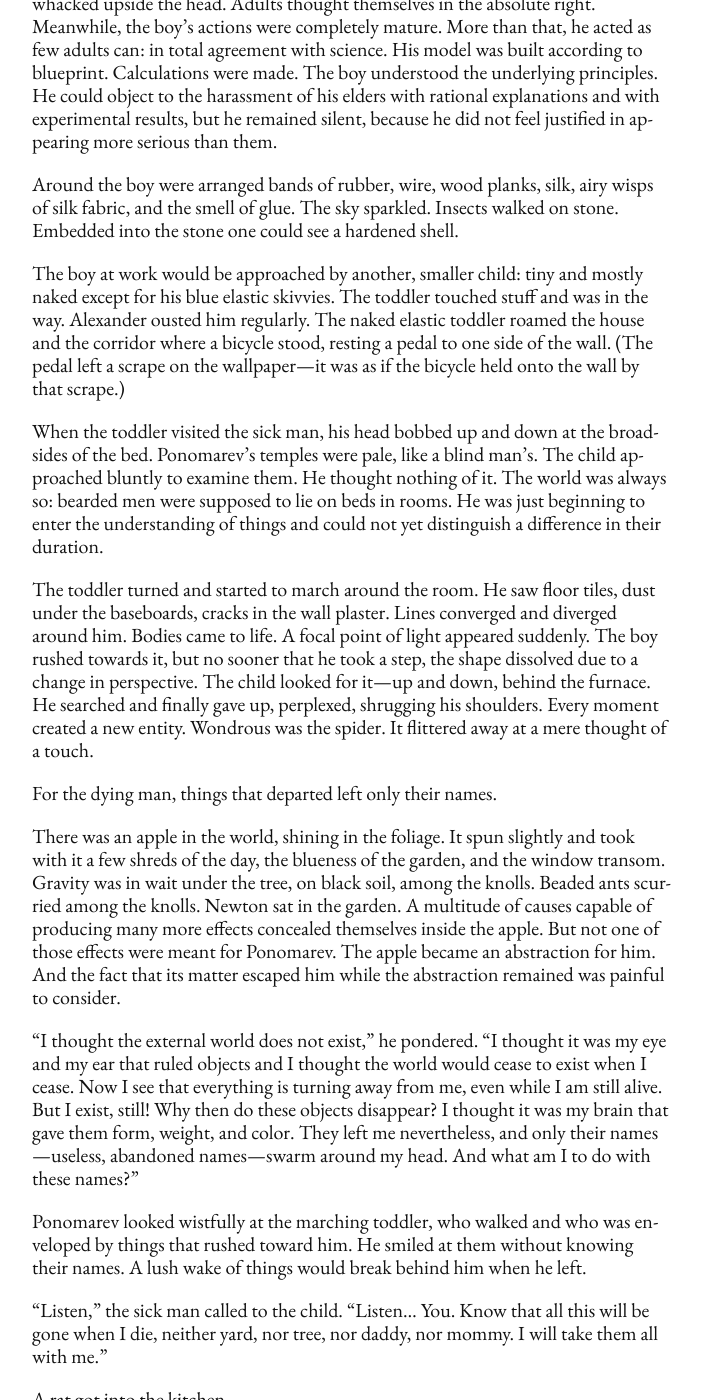
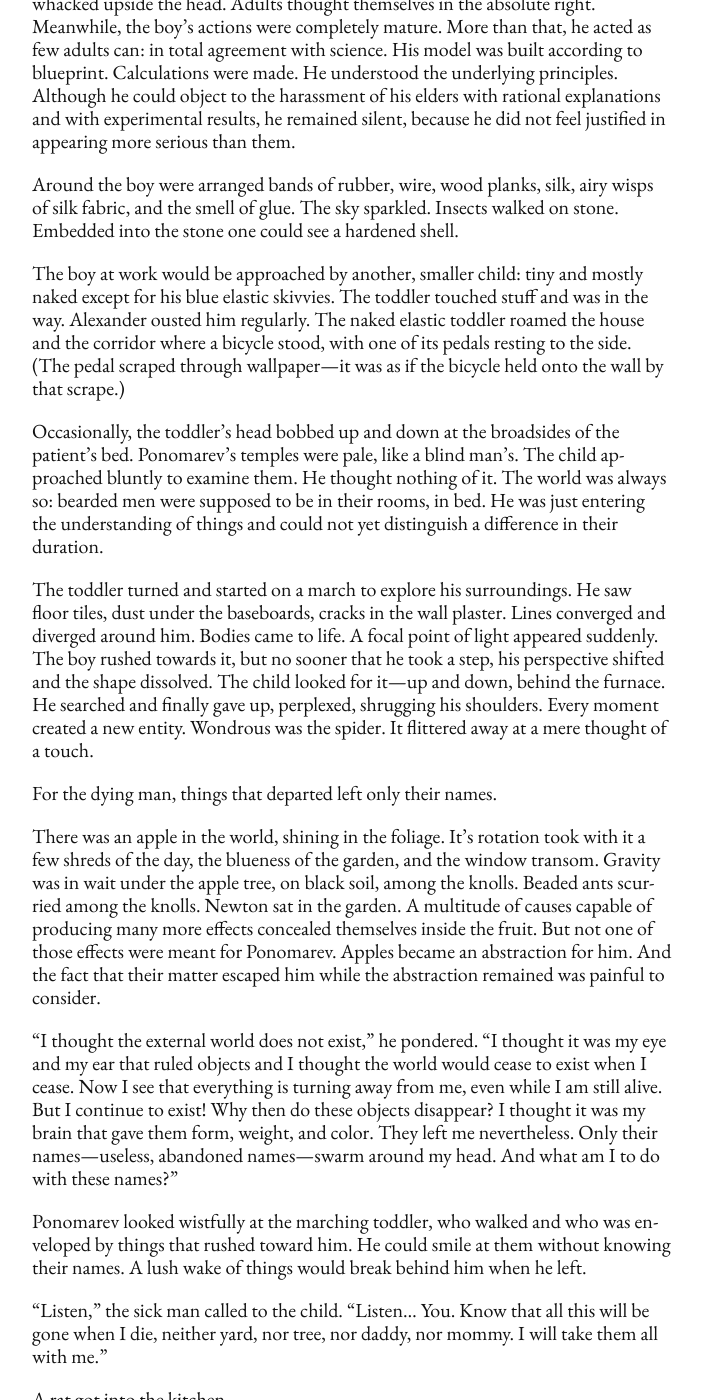
Before and after one commit to denten/denten.github.io, a Jekyll site: the page built from _posts/2017-06-07-liompa.md, in a window 1280 px wide and 1400 px high, scrolled down 1536 px. Shown: the whole window, without its empty margins (288-991 px from the left). Built offline with Jekyll 4.4.1, drawn with Linux system fonts in a browser that asks for light colours; nearby versions of some CDN libraries; library files that are not in the unit come from our copies; some of the changed text lies outside the part shown.

Commit message:
small edits

```diff
--- a/_posts/2017-06-07-liompa.md
+++ b/_posts/2017-06-07-liompa.md
@@ -78,11 +78,10 @@ his fingers, bled, littered his wood chips, left glue streaks, begged for
 silk,[^1] cried, and got whacked upside the head. Adults thought themselves in
 the absolute right. Meanwhile, the boy's actions were completely mature. More
 than that, he acted as few adults can: in total agreement with science. His
-model was built according to blueprint. Calculations were made. The boy
-understood the underlying principles. He could object to the harassment of his
-elders with rational explanations and with experimental results, but he
-remained silent, because he did not feel justified in appearing more serious
-than them.
+model was built according to blueprint. Calculations were made. He understood
+the underlying principles. Although he could object to the harassment of his
+elders with rational explanations and with experimental results, he remained
+silent, because he did not feel justified in appearing more serious than them.
 
 Around the boy were arranged bands of rubber, wire, wood planks, silk, airy
 wisps of silk fabric, and the smell of glue. The sky sparkled. Insects walked
@@ -91,48 +90,49 @@ on stone. Embedded into the stone one could see a hardened shell.
 The boy at work would be approached by another, smaller child: tiny and mostly
 naked except for his blue elastic skivvies. The toddler touched stuff and was
 in the way. Alexander ousted him regularly. The naked elastic toddler roamed
-the house and the corridor where a bicycle stood, resting a pedal to one side
-of the wall. (The pedal left a scrape on the wallpaper---it was as if the
+the house and the corridor where a bicycle stood, with one of its pedals
+resting to the side. (The pedal scraped through wallpaper---it was as if the
 bicycle held onto the wall by that scrape.)
 
-When the toddler visited the sick man, his head bobbed up and down at the
-broadsides of the bed. Ponomarev's temples were pale, like a blind man's. The
-child approached bluntly to examine them. He thought nothing of it. The world
-was always so: bearded men were supposed to lie on beds in rooms. He was just
-beginning to enter the understanding of things and could not yet distinguish a
+Occasionally, the toddler's head bobbed up and down at the broadsides of the
+patient's bed. Ponomarev's temples were pale, like a blind man's. The child
+approached bluntly to examine them. He thought nothing of it. The world was
+always so: bearded men were supposed to be in their rooms, in bed. He was just
+entering the understanding of things and could not yet distinguish a
 difference in their duration.
 
-The toddler turned and started to march around the room. He saw floor tiles,
-dust under the baseboards, cracks in the wall plaster. Lines converged and
-diverged around him. Bodies came to life. A focal point of light appeared
-suddenly. The boy rushed towards it, but no sooner that he took a step, the
-shape dissolved due to a change in perspective. The child looked for it---up
-and down, behind the furnace. He searched and finally gave up, perplexed,
-shrugging his shoulders. Every moment created a new entity. Wondrous was the
-spider. It flittered away at a mere thought of a touch.
+The toddler turned and started on a march to explore his surroundings. He saw
+floor tiles, dust under the baseboards, cracks in the wall plaster. Lines
+converged and diverged around him. Bodies came to life. A focal point of light
+appeared suddenly. The boy rushed towards it, but no sooner that he took a
+step, his perspective shifted and the shape dissolved. The child looked for
+it---up and down, behind the furnace. He searched and finally gave up,
+perplexed, shrugging his shoulders. Every moment created a new entity.
+Wondrous was the spider. It flittered away at a mere thought of a touch.
 
 For the dying man, things that departed left only their names.
 
-There was an apple in the world, shining in the foliage. It spun slightly and
-took with it a few shreds of the day, the blueness of the garden, and the
-window transom. Gravity was in wait under the tree, on black soil, among the
-knolls. Beaded ants scurried among the knolls. Newton sat in the garden. A
+There was an apple in the world, shining in the foliage. It's rotation took
+with it a few shreds of the day, the blueness of the garden, and the window
+transom. Gravity was in wait under the apple tree, on black soil, among the
+knolls.  Beaded ants scurried among the knolls. Newton sat in the garden. A
 multitude of causes capable of producing many more effects concealed
-themselves inside the apple. But not one of those effects were meant for
-Ponomarev. The apple became an abstraction for him. And the fact that its
+themselves inside the fruit. But not one of those effects were meant for
+Ponomarev. Apples became an abstraction for him. And the fact that their
 matter escaped him while the abstraction remained was painful to consider.
 
 "I thought the external world does not exist," he pondered. "I thought it was
 my eye and my ear that ruled objects and I thought the world would cease to
 exist when I cease. Now I see that everything is turning away from me, even
-while I am still alive. But I exist, still! Why then do these objects
+while I am still alive. But I continue to exist! Why then do these objects
 disappear? I thought it was my brain that gave them form, weight, and color.
-They left me nevertheless, and only their names---useless, abandoned
-names---swarm around my head. And what am I to do with these names?"
+They left me nevertheless. Only their names---useless, abandoned names---swarm
+around my head. And what am I to do with these names?"
 
 Ponomarev looked wistfully at the marching toddler, who walked and who was
-enveloped by things that rushed toward him. He smiled at them without knowing
-their names. A lush wake of things would break behind him when he left.
+enveloped by things that rushed toward him. He could smile at them without
+knowing their names. A lush wake of things would break behind him when he
+left.
 
 "Listen," the sick man called to the child. "Listen... You. Know that all this
 will be gone when I die, neither yard, nor tree, nor daddy, nor mommy. I will
```
Also changed, not shown: other parts of _posts/2017-06-07-liompa.md (+4 -3 lines).
